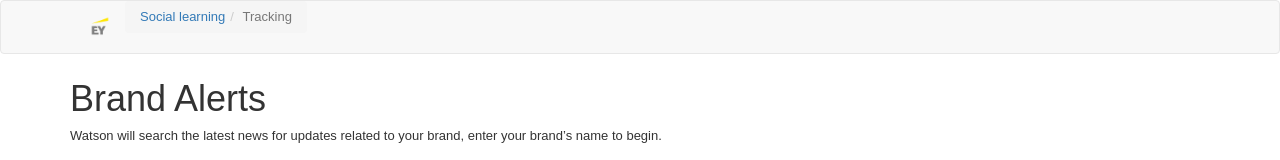
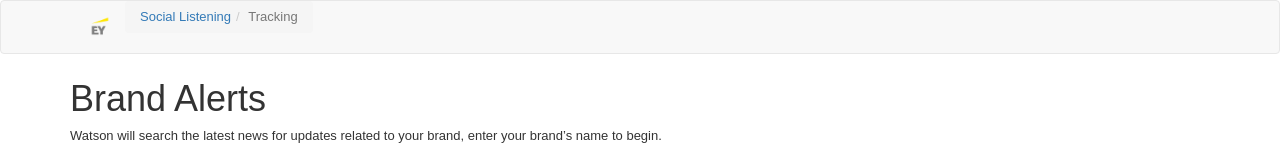
Before and after one commit to modi975/social-discovery-tool, a React app in the folder app/: page /track/brand-alerts in a window 1280 px wide. Shown: the top 160 px of the page. Built offline with nearby package versions, Linux system fonts and the light colour scheme.

Commit message:
Changes done by Amitabh 06-Nov-18

```diff
--- a/app/public/index.html
+++ b/app/public/index.html
@@ -16,7 +16,7 @@
     <!-- Latest compiled and minified CSS -->
     <link rel="stylesheet" href="https://maxcdn.bootstrapcdn.com/bootstrap/3.3.7/css/bootstrap.min.css" integrity="sha384-BVYiiSIFeK1dGmJRAkycuHAHRg32OmUcww7on3RYdg4Va+PmSTsz/K68vbdEjh4u" crossorigin="anonymous">
 
-    <title>EY Social Discovery Tool</title>
+    <title>EY Social Listening</title>
   </head>
   <body>
     <noscript>
--- a/app/src/App.js
+++ b/app/src/App.js
@@ -38,7 +38,7 @@ const Home = () => (
       </Navbar.Header>
       <Nav>
         <Breadcrumb>
-          <Breadcrumb.Item active>Social Learning</Breadcrumb.Item>
+          <Breadcrumb.Item active>Social Listening</Breadcrumb.Item>
         </Breadcrumb>
       </Nav>
     </Navbar>
--- a/app/src/components/examples.js
+++ b/app/src/components/examples.js
@@ -70,7 +70,7 @@ export class ExampleList extends Component {
           )
         },
         {
-          header: 'Extra Column',
+          header: '360° VIEW OF YOUR BRAND',
           url: `/track/${STOCK_ALERTS}/`,
           body: (
             <p>Nothing markets change quickly when news breaks, using Watson you can keep track of early warning signs of your stocks being upgraded or downgraded by experts.</p>
@@ -151,7 +151,7 @@ export class Example extends Component {
           </Navbar.Header>
           <Nav>
             <Breadcrumb>
-              <Breadcrumb.Item href="/#">Social learning</Breadcrumb.Item>
+              <Breadcrumb.Item href="/#">Social Listening</Breadcrumb.Item>
               <Breadcrumb.Item active>Tracking</Breadcrumb.Item>
             </Breadcrumb>
           </Nav>
@@ -187,7 +187,7 @@ export class AllExample extends Component {
   render() {
     return (
       <div>
-        <title>EY Social Learning Tool</title>
+        <title>EY Social Listening</title>
         <Navbar fluid>
           <Navbar.Header>
             <Navbar.Brand>
@@ -196,7 +196,7 @@ export class AllExample extends Component {
           </Navbar.Header>
           <Nav>
             <Breadcrumb className="breadcrumbs">
-              <Breadcrumb.Item href="/#">Social learning</Breadcrumb.Item>
+              <Breadcrumb.Item href="/#">Social Listening</Breadcrumb.Item>
               <Breadcrumb.Item active>Tracking</Breadcrumb.Item>
             </Breadcrumb>
           </Nav>
--- a/app/src/components/track.js
+++ b/app/src/components/track.js
@@ -51,7 +51,7 @@ class SimpleLineChart extends Component {
           <YAxis/>
           <CartesianGrid strokeDasharray='3 3'/>
           <Tooltip/>
-          <Line name={this.state.name} type='monotone' dataKey='amount' stroke='rgb(255, 204, 0)' activeDot={{r: 8}}/>
+          <Line name={this.state.name} type='monotone' dataKey='amount' stroke='rgb(241, 224, 90)' activeDot={{r: 8}}/>
         </LineChart>
       </ResponsiveContainer>
     )
@@ -80,7 +80,7 @@ class DetailsModal extends React.Component {
               <Col md={12} className="no-padding">
                 <Row className="no-margin">
                   <Col md={12} className="no-padding">
-                    <SimpleLineChart  ar={16.0/7.0} data={this.props.data.aggregationData} name={this.props.data.title} />
+                    <SimpleLineChart  ar={16.0 / 7.0} data={this.props.data.aggregationData} name={this.props.data.title} />
                   </Col>
                 </Row>
                 <Row className="no-margin">
@@ -232,7 +232,7 @@ class AlertExample extends Component {
     for (let respo of this.state.resArray) {
       const data = []
       // console.log(respo)
-      if (respo.title !== 'Extra Column') {
+      if (respo.title !== '360° VIEW OF YOUR BRAND') {
         for (const result of respo.aggregations[0].results) {
           const date = new Date(0)
           // The date is in milliseconds provided by Watson, NOTE milliseconds!
@@ -301,7 +301,8 @@ class AlertExample extends Component {
         related['title'] = 'Related Brands'
         positive['title'] = 'Positive Product Alerts'
         stocks['title'] = 'Stock Alerts'
-        extraobj['title'] = 'Extra Column'
+        extraobj['title'] = '360° VIEW OF YOUR BRAND'
+
         resArray.push(brands)
         resArray.push(products)
         resArray.push(related)
@@ -410,7 +411,7 @@ class AlertExample extends Component {
                 <Row className='card-body'>
                   <Col md={12}>
                     <h2>Visualization of <b>aggregation</b> results</h2>
-                    <SimpleLineChart  ar={16.0/9.0} data={this.state.aggregationData} name='Matching articles per day' />
+                    <SimpleLineChart  ar={16.0 / 9.0} data={this.state.aggregationData} name='Matching articles per day' />
                   </Col>
                 </Row>
                 <Row>
@@ -466,24 +467,32 @@ class AlertExample extends Component {
             <Col md={4} className='card-col no-padding' key={i}>
               {function EmptyList(cardod) {
                 let cardo = cardod.card
-                if (cardo.title === 'Extra Column') {
+                if (cardo.title === "360° VIEW OF YOUR BRAND") {
                   return (
-                    <div className='card'>
+                    <div className='card' >
                       <Row className="no-margin" style={{backgroundColor: 'rgb(53, 53, 53)'}}>
                         <Col md={12} className="no-padding">
                           <h4 style={{marginTop: 3 + 'px', marginBottom: 3 + 'px', color: '#fff'}}>{cardo.title}</h4>
                         </Col>
                       </Row>
-                      <Row className="no-margin">
-                        <Col md={12} className="no-padding">
-                          <Row className="no-margin">
-                            <Col md={12} className="no-padding">
-                              ////////Data Here////////
+                      <Row className="no-margin" >
+                        <Col md={12} className="no-padding" >
+                        <Row className="no-margin" style={{height: 5 + 'px',backgroundColor: '#f1e05a'}}>
+                            <Col md={12} className='extra-right-space'>
+                            <p>&nbsp;</p>
+                            </Col>
+                        </Row>
+                          <Row className="no-margin" style={{backgroundColor: 'white'}}>
+                            <Col md={12} className='extra-right-space'><p></p>
+                            Go beyond social to track discussions on online news sites, blogs, forums, offline databases and understand what your customers and prospects think of your brand
                             </Col>
                           </Row>
-                          <Row className="no-margin">
-                            <Col md={12} className="no-padding" style={{height: 110 + 'px', overflow: 'auto'}}>
-                              /////More Data Here //////
+                          <Row className="no-margin" style={{backgroundColor: 'white'}}>
+                            <Col md={12} className='extra-right-space' style={{height: 186 + 'px', overflow: 'auto'}}><p></p>
+                            Never miss another opportunity to connect with your audience and react to issues as they happen. Discover how your brand assets are being used with fully integrated proprietary visual listening.
+                            <p>&nbsp;</p><p>&nbsp;</p><p>&nbsp;</p>
+                            <p align='right' valign='bottom'><strong>Amitabh Kumar</strong></p>
+                            <p align='right' valign='bottom'><strong>amitabh1.kumar@in.ey.com</strong></p>
                             </Col>
                           </Row>
                         </Col>
@@ -502,7 +511,7 @@ class AlertExample extends Component {
                         <Col md={12} className="no-padding">
                           <Row className="no-margin" onClick={() => {detailsOpen(cardo);}}>
                             <Col md={12} className="no-padding"style={{marginTop: 5 + 'px'}}>
-                              <SimpleLineChart ar={16.0/5.5} data={cardo.aggregationData} name={cardo.title} />
+                              <SimpleLineChart ar={16.0 / 5.5} data={cardo.aggregationData} name={cardo.title} />
                             </Col>
                           </Row>
                           <Row className="no-margin">
```
Also changed, not shown: app/package.json (+13 -11 lines), 2 other files (tests, documents, lock files or other folders).
